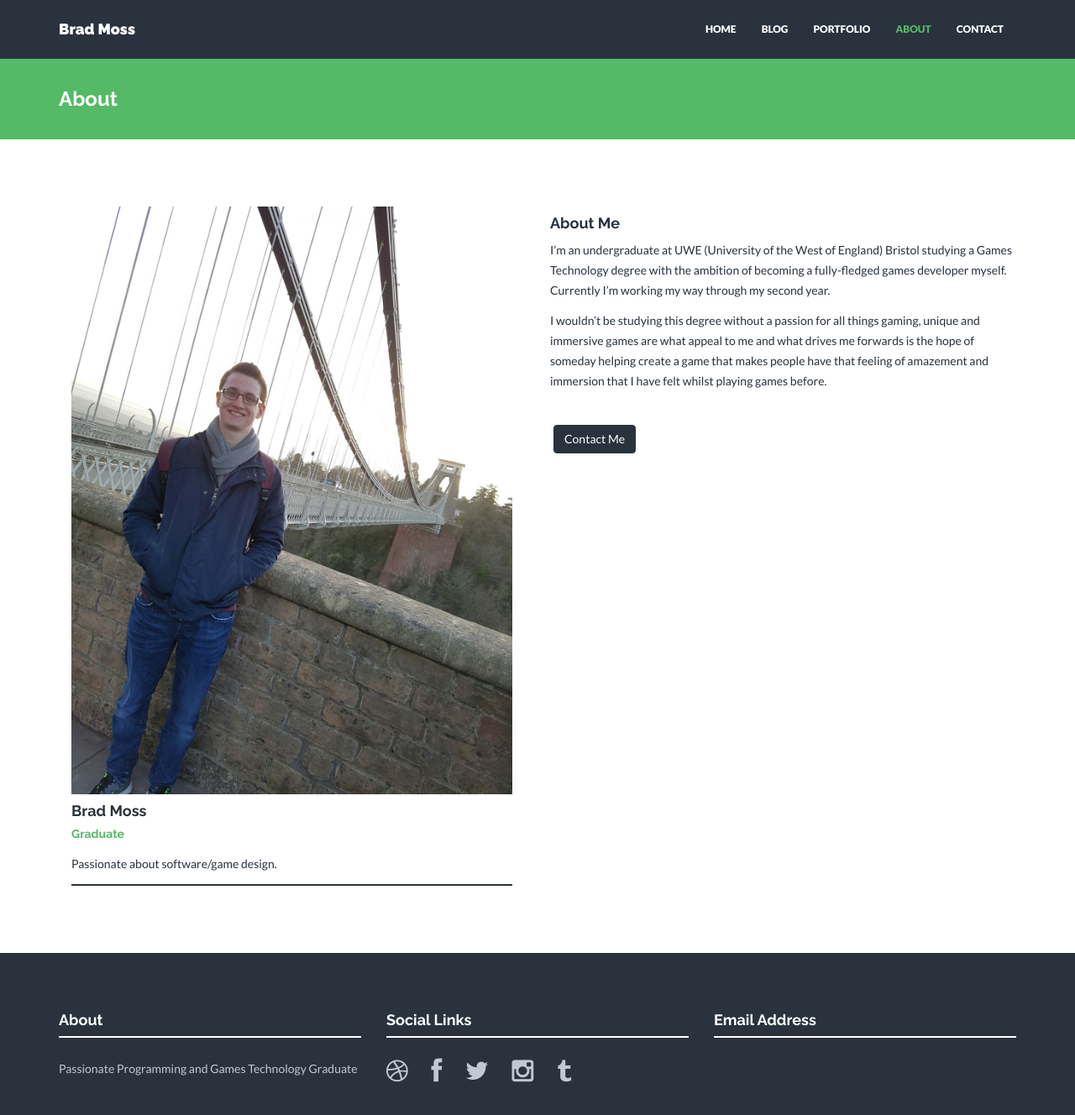
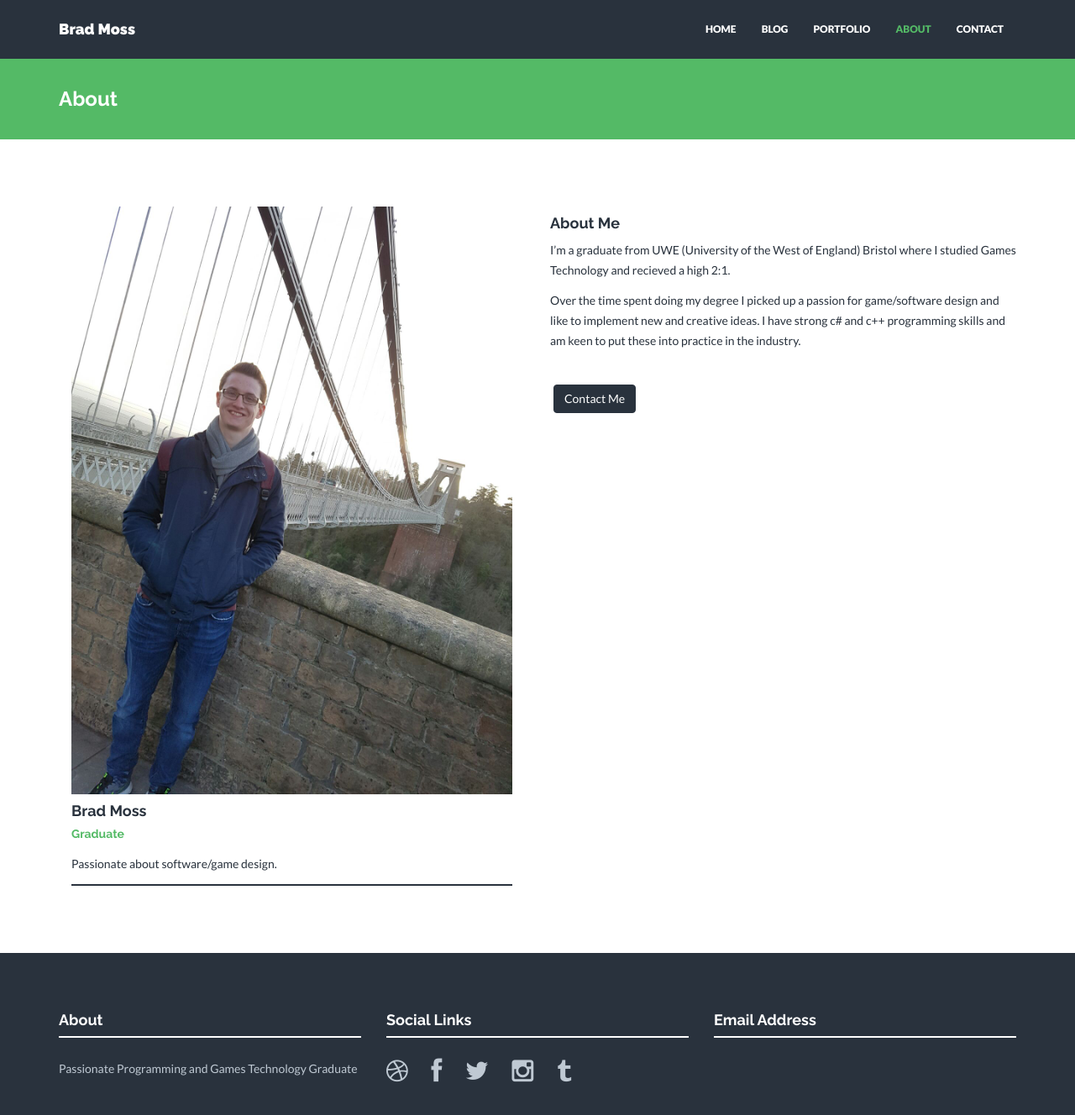
Before and after one commit to bmoss656/bmoss656.github.io, a Jekyll site: the page built from about.html, in a window 1280 px wide and 1365 px high. Shown: the top 1328 px of the window at 84% size. Built offline with Jekyll 4.4.1, drawn with Linux system fonts in a browser that asks for light colours; nearby versions of some CDN libraries.

Commit message:
Update about.html

```diff
--- a/about.html
+++ b/about.html
@@ -30,8 +30,8 @@ permalink: /about/
         </div>
         <div class="col-lg-6">
             <h4>About Me</h4>
-            <p>I’m an undergraduate at UWE (University of the West of England) Bristol studying a Games Technology degree with the ambition of becoming a fully-fledged games developer myself. Currently I’m working my way through my second year. </p>
-            <p>I wouldn’t be studying this degree without a passion for all things gaming, unique and immersive games are what appeal to me and what drives me forwards is the hope of someday helping create a game that makes people have that feeling of amazement and immersion that I have felt whilst playing games before.</p>
+            <p>I’m a graduate from UWE (University of the West of England) Bristol where I studied Games Technology and recieved a high 2:1. </p>
+            <p>Over the time spent doing my degree I picked up a passion for game/software design and like to implement new and creative ideas. I have strong c# and c++ programming skills and am keen to put these into practice in the industry.</p>
 
             <p><br/><a href="{{ "/contact/" | prepend: site.baseurl }}" class="btn btn-theme">Contact Me</a></p>
         </div>
```
